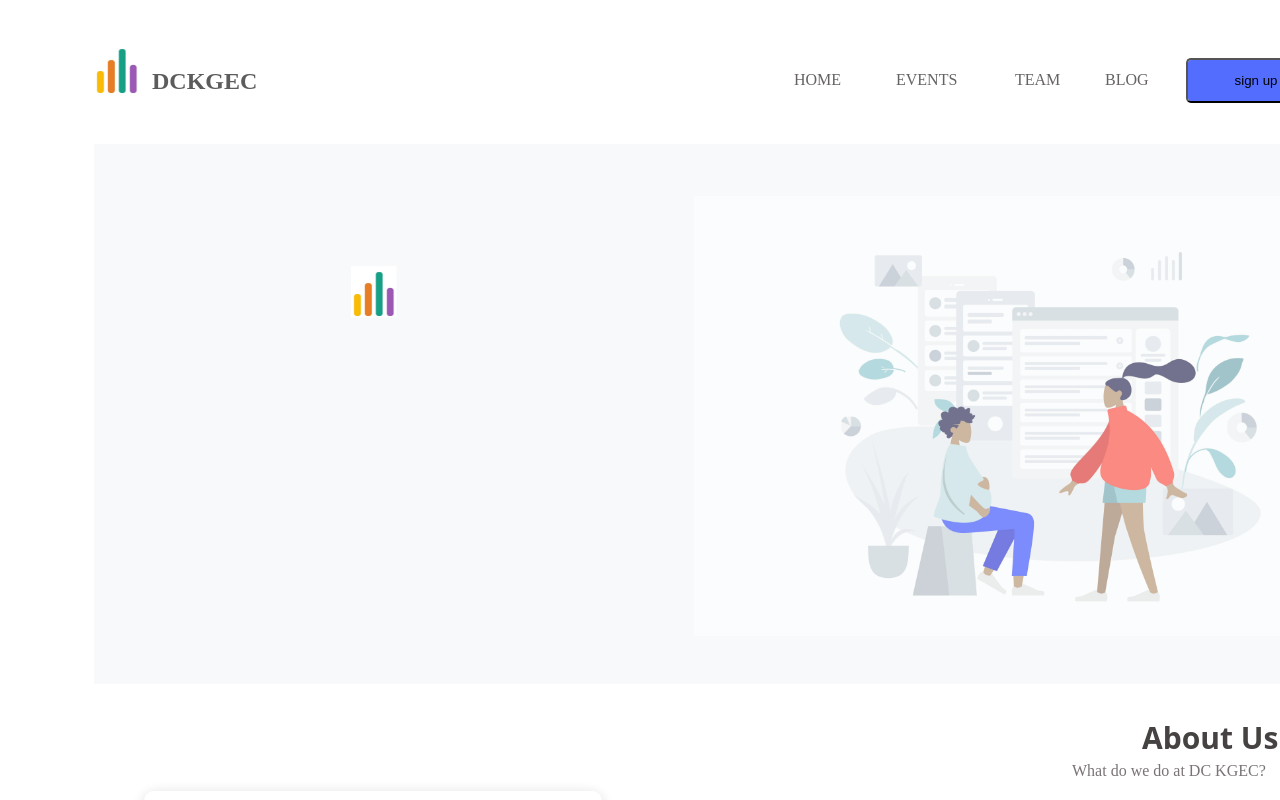
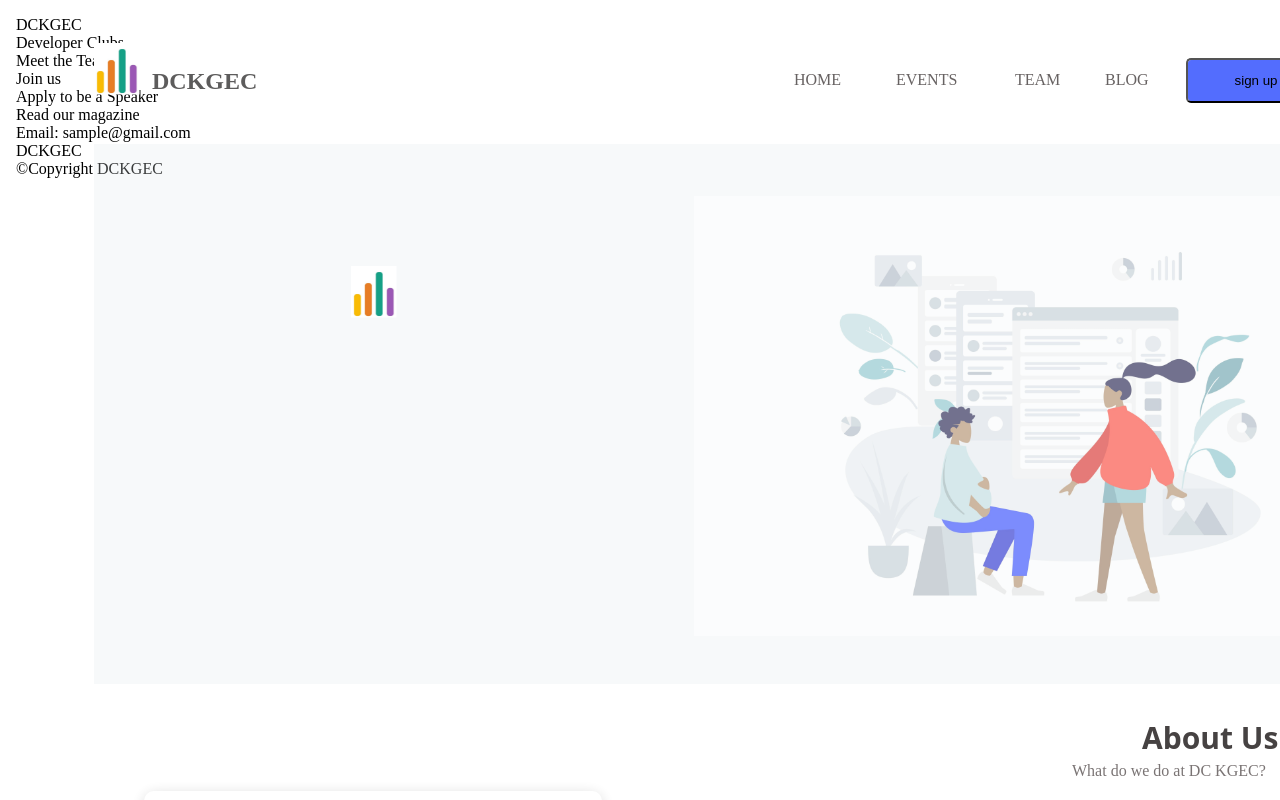
Before and after one commit to DSCKGEC/DCK-Website, a React (Create React App) app in the folder frontend/: page / in a window 1280 px wide. Shown: the top 800 px of the page. Built offline with nearby package versions, Linux system fonts and the light colour scheme.

Commit message:
modified footer

```diff
--- a/frontend/src/components/footer.js
+++ b/frontend/src/components/footer.js
@@ -7,8 +7,25 @@ class Footer extends Component{
         <div>
             <div className= "footer"></div>
             <div className="footer-about">About</div>
+            <div className="ab-link1">DCKGEC</div>
+            <div className="ab-link2">Developer Clubs</div>
+            <div className="ab-link3">Meet the Team</div>
+
             <div className="footer-link">Important Links</div>
+            <div className="li-link1">Join us</div>
+            <div className="li-link2">Apply to be a Speaker</div>
+            <div className="li-link3">Read our magazine</div>
+
             <div className="footer-social">Social</div>
+            <div className="so-link1">Email: sample@gmail.com</div>
+            <div className="so-link2"></div>
+            <div className="so-link3"></div>
+            <div className="so-link4"></div>
+            <div className="footer-logo"></div>
+            <div className="footer-caption">DCKGEC</div>
+            <div className="footer-text">©Copyright DCKGEC</div>
+
+
         </div>
     );
   }
```
